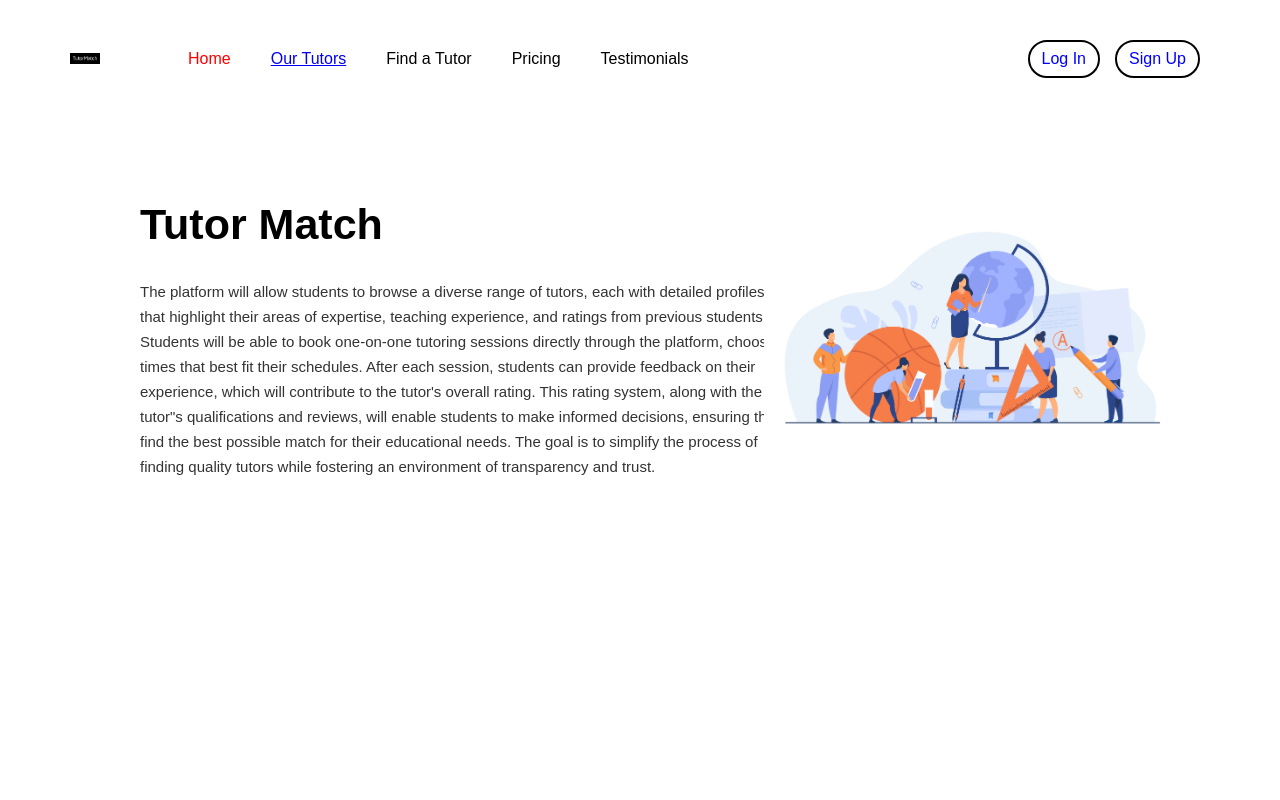
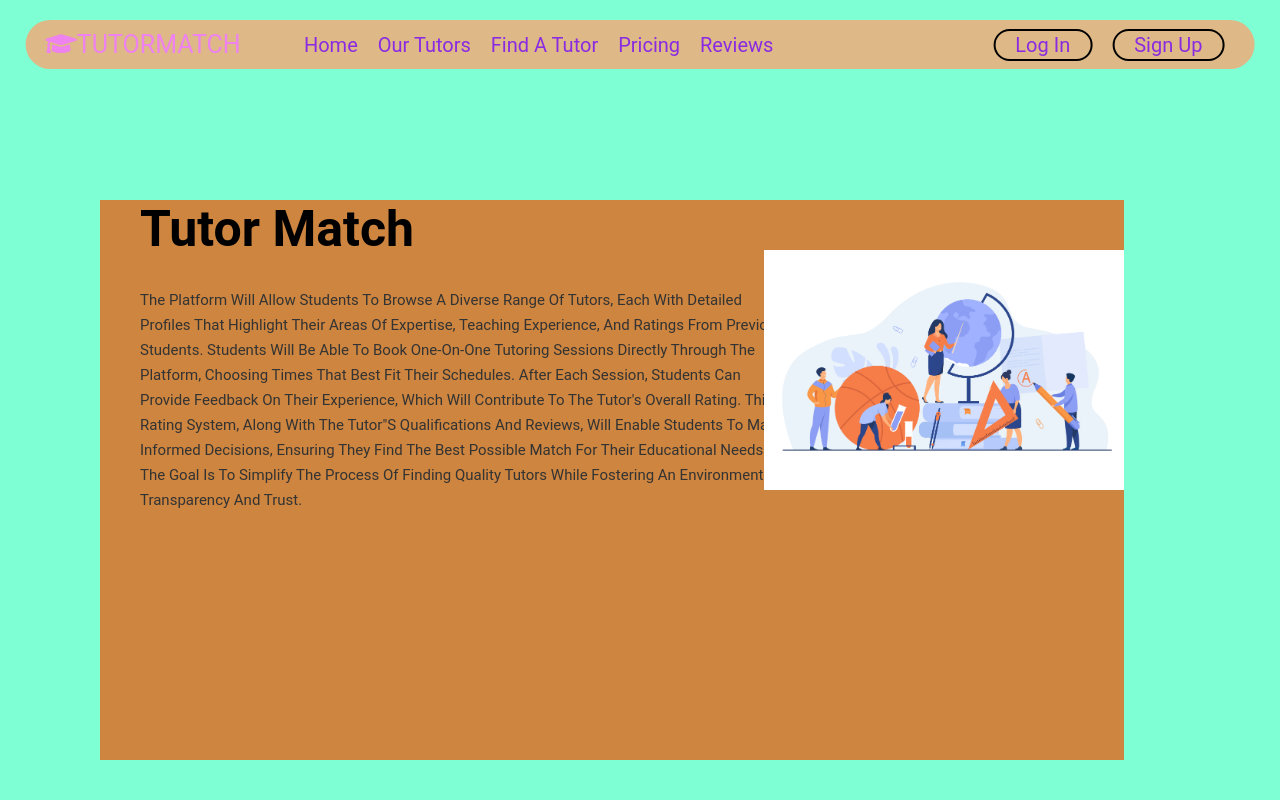
Before and after one commit to TutorMatch22/Tutor_Match, a Flask app: page / in a window 1280 px wide. Run offline with Flask 3, Linux system fonts and the light colour scheme.

Commit message:
responsive website

```diff
--- /dev/null
+++ b/static/js/main.js
@@ -0,0 +1,21 @@
+$(document).ready(function(){
+    console.log("JavaScript file is linked and running!");
+
+    $('.fa-bars').click(function(){
+        $(this).toggleClass('fa-times');
+        $('.navbar').toggleClass('nav-toggle');
+    });
+
+    $(window).on('scroll load', function(){
+        $('.fa-bars').removeClass('fa-times');
+        $('.navbar').removeClass('nav-toggle');
+
+        if($(window).scrollTop() > 30) {
+            $('header').addClass('header-active');
+        } else {
+            $('header').removeClass('header-active');
+        }
+    });
+});
+
+// console.log("JavaScript file is linked and running!");
--- a/static/styles.css
+++ b/static/styles.css
@@ -1,38 +1,172 @@
 * {
     margin: 0;
     padding: 0;
-    font-family: sans-serif;
+    font-family: 'Roboto', sans-serif;
+    box-sizing: border-box;
+    text-transform: capitalize;
+    text-decoration: none;
+    outline: none;
 }
 
-.container {
-    width: 100%;
-    height: 100%;
-    background: #fff;
+*::selection {
+    color: rebeccapurple;
 }
 
-.menu ul {
-    display: inline-flex;
-    margin: 50px;
+html {
+    font-size: 62.5%;
+    overflow-x: hidden;
 }
 
-.menu ul li {
+header {
+    width: 96%;
+    background-color: burlywood;
+    position: fixed;
+    top: 2rem;
+    left: 50%;
+    transform: translateX(-50%);
+    border-radius: 5rem;
+    display: flex;
+    align-items: center;
+    justify-content: space-between;
+    padding: 1rem 2rem;
+    z-index: 1000;
+    transition: .2s;
+}
+
+.header-active {
+    top: 0;
+    width: 100%;
+    border-radius: 0;
+    box-shadow: 0 .1rem .3rem rgba(0,0,0,.3);
+}
+
+#last-item {
+    padding-right: 20rem !important;
+}
+
+header .navbar ul {
+    display: flex;
+    align-items: center;
+    justify-content: space-between;
     list-style: none;
-    margin: 0 20px;
-    color: #000;
+}
+
+header .navbar ul li {
+    margin: 0 1rem;
     cursor: pointer;
 }
 
-.logo img {
-    width: 30px;
-    margin-top: -7px;
-    margin-right: 48px;
+header .navbar ul li a {
+    font-size: 2rem;
+    color: blueviolet;
+    transition: .2s;
 }
 
-.active {
-    color: red !important;
+header .navbar ul li .active, .navbar ul li a:hover {
+    color: red;
 }
 
-.signup-btn {
+header .logo {
+    font-size: 2.5rem;
+    color: violet;
+    text-transform: uppercase;
+}
+
+header .fa-bars {
+    font-size: 3rem;
+    color: palevioletred;
+    cursor: pointer;
+    display: none;
+    transition: .2s;
+}
+
+.signup-btn, .login-btn {
+    border: 2px solid black;
+    padding: 0.2rem 2rem;
+    border-radius: 20px;
+}
+
+header .fa-times {
+    transform: rotate(180deg);
+    color: gold;
+}
+
+/*
+.home .content {
+    display: flex;
+    align-items: center;
+    justify-content: center;
+    flex-flow: column;
+    padding-top: 14rem;
+    padding-bottom: 8rem;
+    text-align: center;
+}
+
+.home .content h1 {
+    font-size: 5rem;
+    padding: 0 1rem;
+    text-transform: uppercase;
+}
+
+.home .content p {
+    width: 75%;
+    font-size: 2rem;
+    padding: 1rem 2rem;
+} */
+
+/* media queries */
+@media (max-width: 768px) {
+    html {
+        font-size: 55%;
+    }
+
+    header .fa-bars {
+        display: block;
+    }
+
+    header .navbar {
+        position: fixed;
+        top: -100rem;
+        left: 0;
+        width: 100%;
+        background: blue;
+        border-radius: 1rem;
+        opacity: 0;
+        transition: .2s linear;
+    }
+
+    header .navbar ul {
+        flex-flow: column;
+        padding: 2rem 0;
+    }
+
+    header .navbar ul li {
+        margin: 1rem 0;
+        width: 100%;
+        text-align: center;
+    }
+
+    #last-item {
+        padding: 1rem 2rem !important;
+    }
+
+    header .navbar ul li a {
+        font-size: 3rem;
+        display: block;
+    }
+
+    header .nav-toggle {
+        top: 5.5rem;
+        opacity: 1;
+    }
+
+    .signup-btn, .login-btn {
+        border: none;
+        font-weight: bold;
+    }
+}
+
+/* .signup-btn {
     top: 40px;
     right: 80px;
     position: absolute;
@@ -55,15 +189,18 @@
 .signup-btn span, .login-btn span {
     display: block;
     padding: 8px 12px;
-}
+} */
 
 .banner {
+    /* min-height: 100vh; */
+    background-color: peru;
     width: 80%;
     height: 70%;
     top: 25%;
     left: 100px;
-    position: absolute;
-    color: #000;
+    z-index: 0;
+    overflow: hidden;
+    position: relative;
 }
 
 .app-text {
@@ -72,7 +209,7 @@
 }
 
 .app-text h1 {
-    font-size: 43px;
+    font-size: 5rem;
     width: 640px;
     position: relative;
     margin-left: 40px;
@@ -94,6 +231,11 @@
 
 .app-img img {
     width: 100%;
-    margin-top: -5px;
+    margin-top: 50px;
     padding-left: 50px;
 }
+
+body {
+    background-color: aquamarine;
+    /* height: 3000px; */
+}
--- a/templates/index.html
+++ b/templates/index.html
@@ -1,24 +1,27 @@
 <html>
 <head>
     <meta charset="utf-8">
-    <meta name="viewport" content="width=device-width, initial-sacle=1">
+    <meta name="viewport" content="width=device-width, initial-scale=1">
     <title>TutorMatch</title>
     <link rel="stylesheet" type="text/css" href="{{ url_for('static', filename='styles.css') }}">
+    <link rel="stylesheet" href="https://cdnjs.cloudflare.com/ajax/libs/font-awesome/5.15.3/css/all.min.css">
+    <script src="https://code.jquery.com/jquery-3.6.0.min.js"></script>
 </head>
-<body>
-    <div class="container">
-        <div class="menu">
+<header>
+    <a href="{{ url_for('home') }}" class="logo"><i class="fas fa-graduation-cap"></i>TutorMatch</a>
+    <nav class="navbar">
         <ul>
-                <li class="logo"><img src="static/logo/Slide1.png"></li>
-                <li class="active">Home</li>
+            <li class="active"><a href="{{ url_for('home') }}">Home</a></li>
             <li><a href="{{ url_for('tutors') }}">Our Tutors</a></li>
-                <li>Find a Tutor</li>
-                <li>Pricing</li>
-                <li>Testimonials</li>
-                <li><a href="{{ url_for('login') }}" class="login-btn"><span>Log In</span></a></li>
-                <li><a href="{{ url_for('register') }}" class="signup-btn"><span>Sign Up</span></a></li>
+            <li><a href="#">Find a Tutor</a></li>
+            <li><a href="#">Pricing</a></li>
+            <li id="last-item"><a href="#">Reviews</a></li>
+            <li><a href="{{ url_for('login') }}" class="login-btn">Log In</a></li>
+            <li><a href="{{ url_for('register') }}" class="signup-btn">Sign Up</a></li>
         </ul>
-        </div>
+    </nav>
+    <div class="fas fa-bars"></div>
+</header>
 <div class="banner">
     <div class="app-text">
         <h1>Tutor Match</h1>
@@ -37,6 +40,7 @@
         <img src="static/13261.jpg">
     </div>
 </div>
-    </div>
+<body>
+    <script src="{{ url_for('static', filename='js/main.js') }}"></script>
 </body>
 </html>
--- a/templates/logIn.html
+++ b/templates/logIn.html
@@ -5,6 +5,7 @@
     <meta name="viewport" content="width=device-width, initial-scale=1">
     <title>TutorMatch - Login</title>
     <link rel="stylesheet" type="text/css" href="{{ url_for('static', filename='styles.css') }}">
+    <link rel="stylesheet" href="path/to/font-awesome/css/font-awesome.min.css">
 </head>
 <body>
     <div class="container">
--- a/templates/register.html
+++ b/templates/register.html
@@ -5,6 +5,7 @@
     <meta name="viewport" content="width=device-width, initial-scale=1.0">
     <title>TutorMatch - Register</title>
     <link rel="stylesheet" type="text/css" href="{{ url_for('static', filename='styles.css') }}">
+    <link rel="stylesheet" href="path/to/font-awesome/css/font-awesome.min.css">
 </head>
 <body>
     <div class="container">
```
Lines whose indentation alone changed are shown as unchanged.
